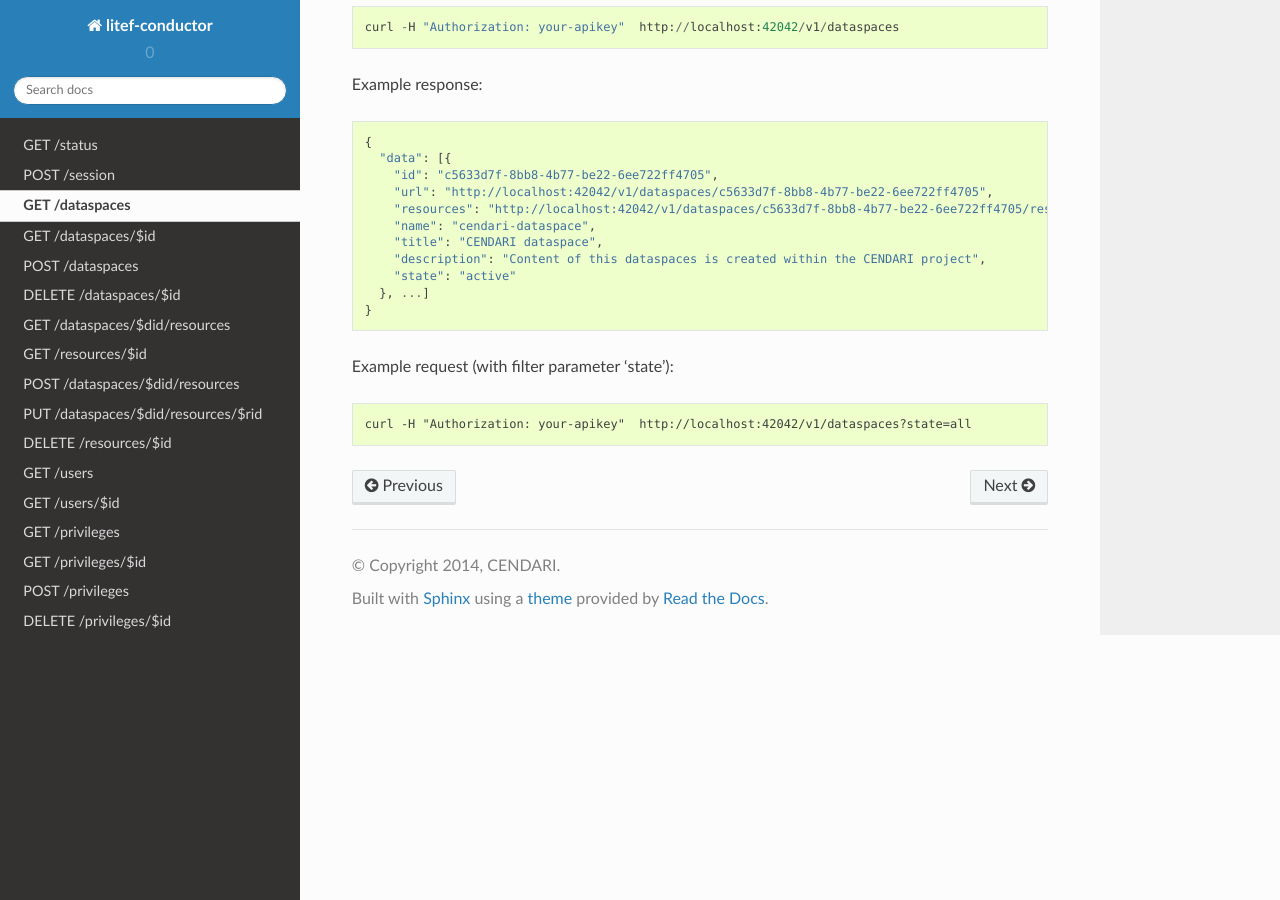
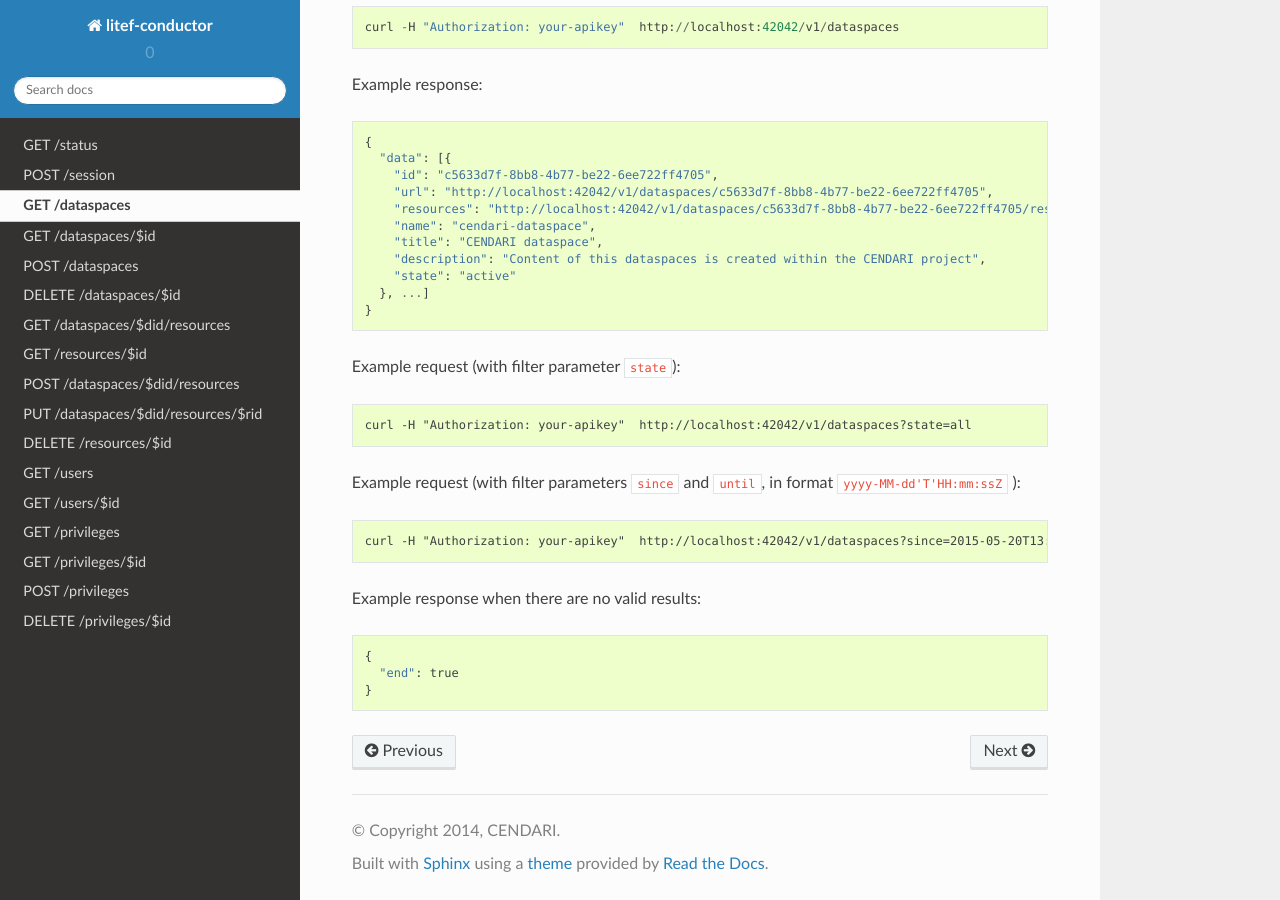
Before and after one commit to CENDARI/litef-conductor, a Sphinx documentation site: the page built from docs/dataspaces/get-dataspaces.rst, in a window 1280 px wide and 900 px high, scrolled down 817 px. Built offline with Sphinx 7.4.7 and the Read the Docs theme 2.0.0, drawn with Linux system fonts in a browser that asks for light colours.

Commit message:
- fixed created and modified string formatting - fixed since and until filters for resources and dataspaces - updated documentation according to the changes

```diff
--- a/docs/dataspaces/get-dataspaces.rst
+++ b/docs/dataspaces/get-dataspaces.rst
@@ -49,6 +49,16 @@ Example response::
       }, ...]
     }
 
-Example request (with filter parameter 'state')::
+Example request (with filter parameter ``state``)::
 
     curl -H "Authorization: your-apikey"  http://localhost:42042/v1/dataspaces?state=all
+
+Example request (with filter parameters ``since`` and ``until``, in format ``yyyy-MM-dd'T'HH:mm:ssZ`` )::
+
+    curl -H "Authorization: your-apikey"  http://localhost:42042/v1/dataspaces?since=2015-05-20T13:00:00-0100\&until=2015-06-01T13:00:00-0000
+
+Example response when there are no valid results::
+
+    {
+      "end": true
+    }
--- a/docs/resources/get-resources.rst
+++ b/docs/resources/get-resources.rst
@@ -84,3 +84,7 @@ Example response (when there are no more resources in the dataspace to return)::
 Example request (with filter parameter ``state``)::
 
     curl -H "Authorization: your-apikey"  http://localhost:42042/v1/dataspaces/c5633d7f-8bb8-4b77-be22-6ee722ff4705/resources?state=all
+
+Example request (with filter parameters ``since`` and ``until``, in format ``yyyy-MM-dd'T'HH:mm:ssZ`` )::
+
+    curl -H "Authorization: your-apikey"  http://localhost:42042/v1/dataspaces/c5633d7f-8bb8-4b77-be22-6ee722ff4705/resources?since=2015-05-20T13:00:00-0000\&until=2015-06-01T13:00:00-0200
```
Also changed, not shown: 3 other files.
